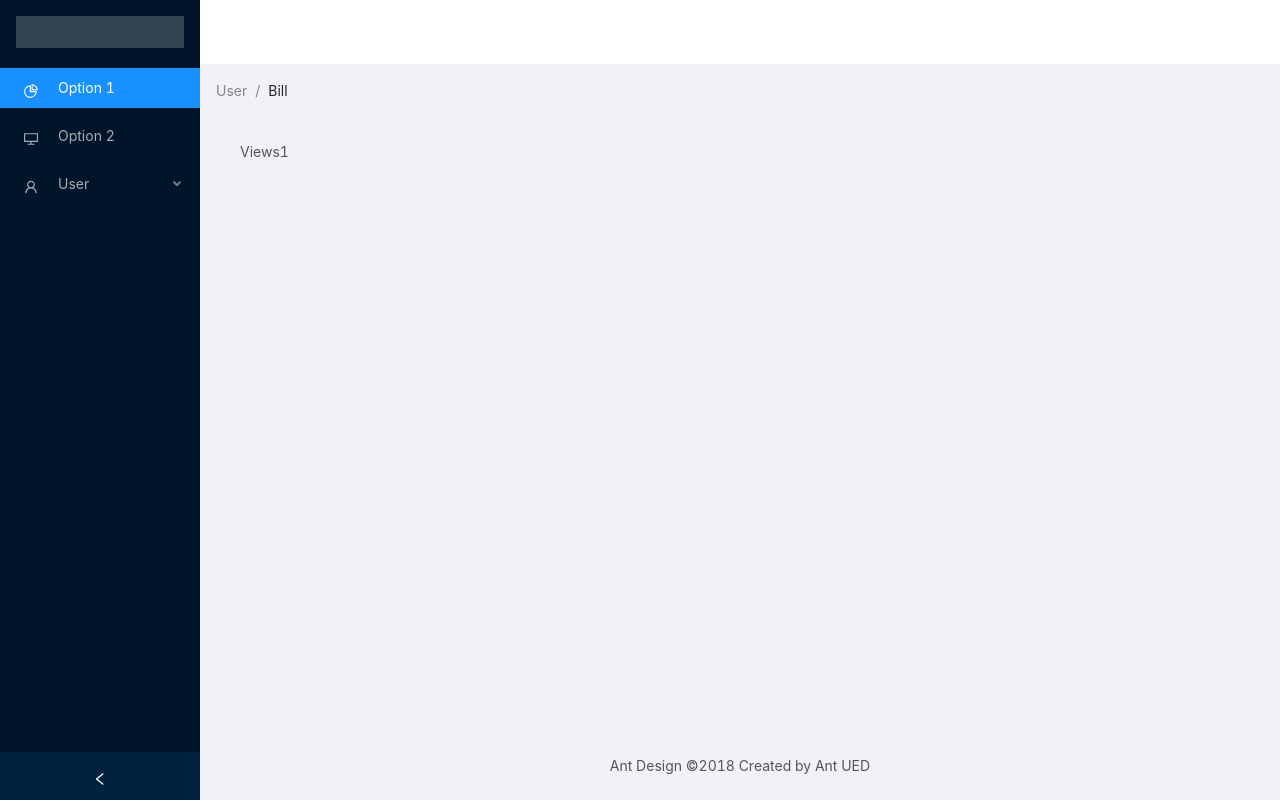
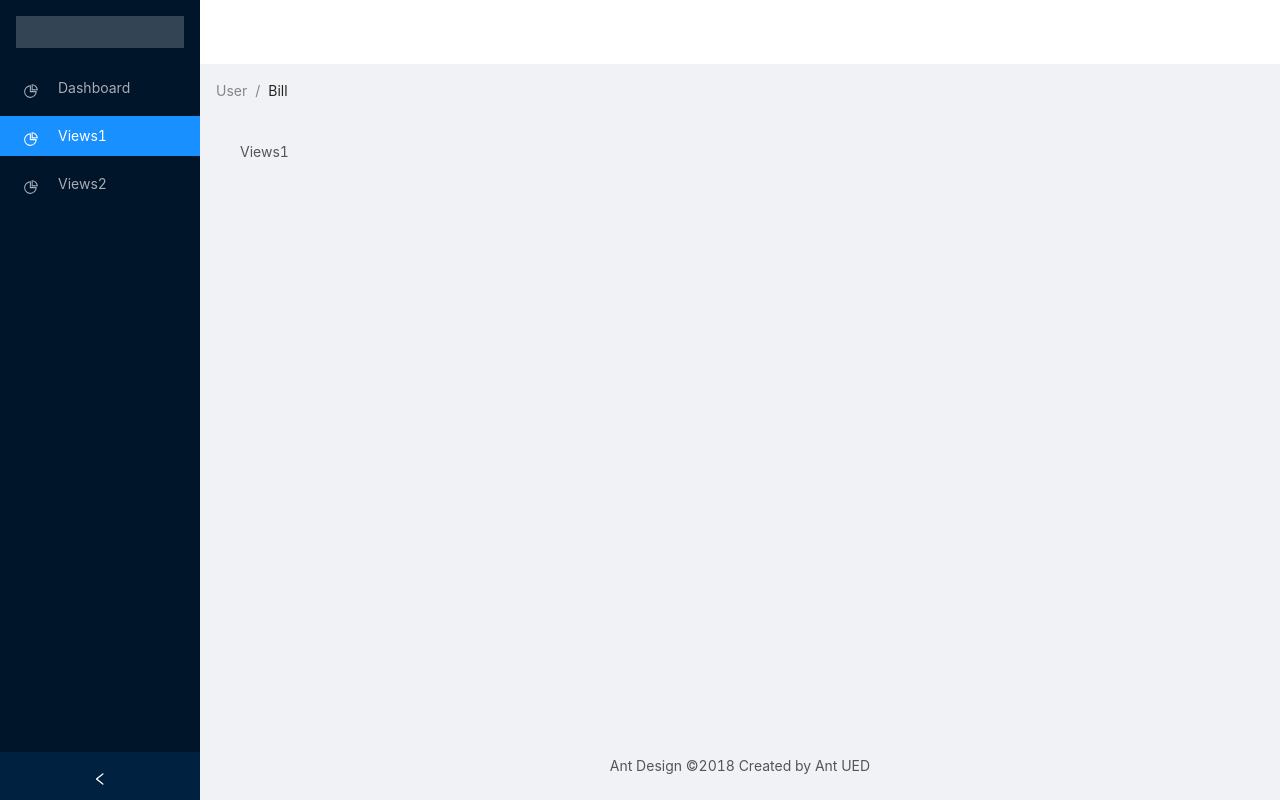
Before and after one commit to Miguel-Espinales-ESES/react-ant-tailwind, a React (Create React App) app: page /admin/Views1 in a window 1280 px wide. Built offline with nearby package versions, Linux system fonts and the light colour scheme.

Commit message:
validando sider active

```diff
--- a/src/layouts/Admin/index.js
+++ b/src/layouts/Admin/index.js
@@ -1,29 +1,34 @@
-import React, { useState } from 'react'
-import { Route, Switch, Redirect } from 'react-router-dom'
+import React, { useState, useEffect } from 'react'
+import { Route, Switch, Redirect, Link } from 'react-router-dom'
 
 import routes from '../../routes'
 
 import { Layout, Menu, Breadcrumb } from 'antd'
 import {
   DesktopOutlined,
-  PieChartOutlined,
-  UserOutlined
+  PieChartOutlined
+  //  UserOutlined
 } from '@ant-design/icons'
 
 const DashboardPrincipal = (props) => {
   const [collapsed, setCollapsed] = useState(false)
+  const [selected, Setselected] = useState([])
 
   const { Header, Content, Footer, Sider } = Layout
-  const { SubMenu } = Menu
 
   const onCollapse = (collapsed) => {
     setCollapsed(collapsed)
   }
 
-  const getRoutes = routes => {
+  useEffect(() => {
+    if (props.location.pathname.split('/')[1] === 'admin') {
+      Setselected([props.location.pathname.split('/')[2]])
+    }
+  }, [props.location])
+
+  const getRoutes = (routes) => {
     return routes.map((prop, key) => {
       if (prop.layout === '/admin') {
-        console.log(prop.layout)
         return (
           <Route
             path={prop.layout + prop.path}
@@ -34,6 +39,32 @@ const DashboardPrincipal = (props) => {
             )}
             key={key}
           />
+        )
+      } else {
+        return null
+      }
+    })
+  }
+
+  const navLink = (routes) => {
+    return routes.map((prop, key) => {
+      if (prop.layout === '/admin') {
+        return (
+          <Menu.Item
+            key={prop.name}
+            onClick={() => {
+              Setselected([prop.name])
+            }}
+          >
+            <Link
+              to={prop.layout + prop.path}
+            >
+              <PieChartOutlined />
+              <span>
+                {prop.name}
+              </span>
+            </Link>
+          </Menu.Item>
         )
       } else {
         return null
@@ -52,28 +83,10 @@ const DashboardPrincipal = (props) => {
           }}
           className='logo'
         />
-        <Menu theme='dark' defaultSelectedKeys={['1']} mode='inline'>
-          <Menu.Item key='1'>
-            <PieChartOutlined />
-            <span>Option 1</span>
-          </Menu.Item>
-          <Menu.Item key='2'>
-            <DesktopOutlined />
-            <span>Option 2</span>
-          </Menu.Item>
-          <SubMenu
-            key='sub1'
-            title={
-              <span>
-                <UserOutlined />
-                <span>User</span>
-              </span>
-            }
-          >
-            <Menu.Item key='3'>Tom</Menu.Item>
-            <Menu.Item key='4'>Bill</Menu.Item>
-            <Menu.Item key='5'>Alex</Menu.Item>
-          </SubMenu>
+        <Menu theme='dark' mode='inline' selectedKeys={selected}>
+          {
+            navLink(routes)
+          }
         </Menu>
       </Sider>
       <Layout
@@ -88,7 +101,7 @@ const DashboardPrincipal = (props) => {
           <div className='site-layout-background' style={{ padding: 24, minHeight: 360 }}>
             <Switch>
               {getRoutes(routes)}
-              <Redirect from='/admin' to='/admin/dashboard' />
+              <Redirect from='/admin' to='/admin/Dashboard' />
             </Switch>
           </div>
         </Content>
```
